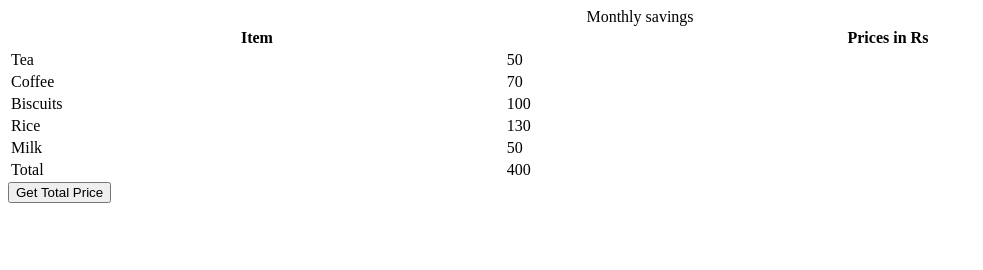
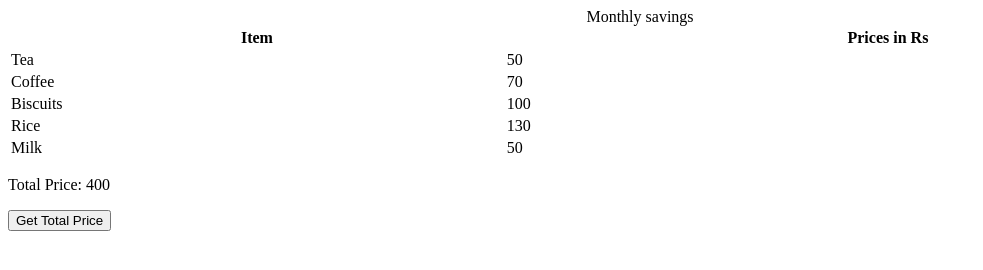
Before and after one commit to acciojob/grofers-checkout-Hitarthpareek, a website: page main.html in a window 1280 px wide. Both pictures are taken after a click on the button "Get Total Price". Shown: the whole page, without its empty margins (0-983 px from the left). Drawn offline with Linux system fonts and the light colour scheme.

Commit message:
created a submission

```diff
--- a/main.html
+++ b/main.html
@@ -36,7 +36,10 @@
       <td class="item">Milk</td>
       <td class="price">50</td>
     </tr>
+
   </table>
+	<p>Total Price: <span id="ans">0</span></p>
+
     <script type="text/javascript" src="./script.js">
 </script>
 
--- a/script.js
+++ b/script.js
@@ -1,4 +1,4 @@
-// Create "Get Total Price" button
+// Get button
 const getSumBtn = document.createElement("button");
 getSumBtn.textContent = "Get Total Price";
 document.body.appendChild(getSumBtn);
@@ -6,34 +6,18 @@ document.body.appendChild(getSumBtn);
 // Select the table
 const tablee = document.getElementById("table");
 
-// Function to calculate and display total
+// Function to calculate total price
 const getSum = () => {
-  // Calculate total price
   const prices = tablee.querySelectorAll(".price");
   let totalPrice = 0;
+
   prices.forEach(p => {
     totalPrice += Number(p.textContent);
   });
 
-  // Check if a previous total row exists, remove it
-  const prevTotalRow = document.getElementById("total-row");
-  if (prevTotalRow) prevTotalRow.remove();
-
-  // Create a new row for total
-  const totalRow = document.createElement("tr");
-  totalRow.id = "total-row"; // Assign an ID so we can replace it next time
-
-  const labelCell = document.createElement("td");
-  labelCell.textContent = "Total";
-
-  const totalCell = document.createElement("td");
-  totalCell.textContent = totalPrice;
-
-  totalRow.appendChild(labelCell);
-  totalRow.appendChild(totalCell);
-
-  // Append the total row at the end of the table
-  tablee.appendChild(totalRow);
+  // Update the answer span with id="ans"
+  const ansSpan = document.getElementById("ans");
+  ansSpan.textContent = totalPrice;
 };
 
 // Add event listener to the button
```
